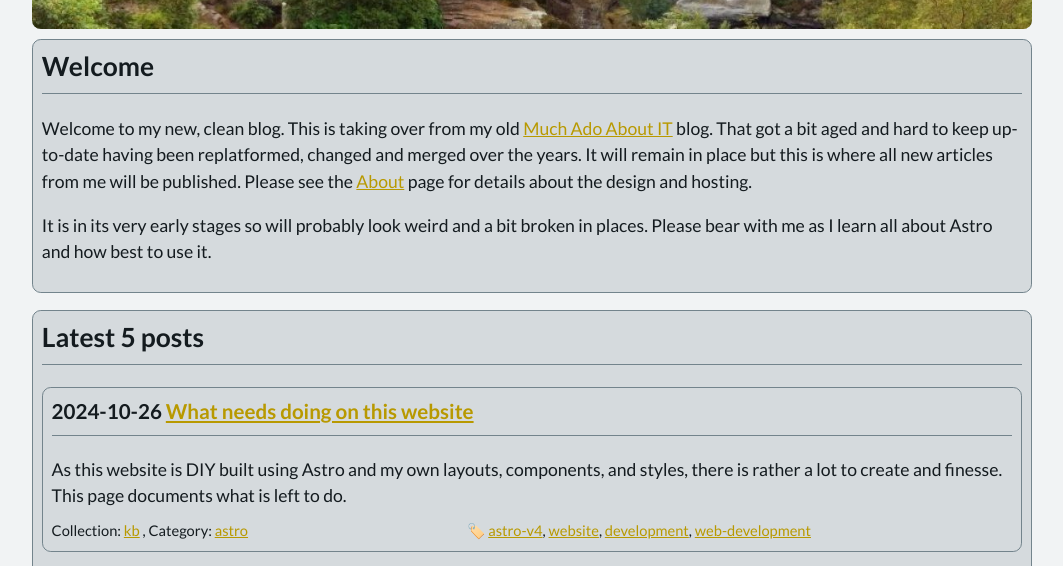
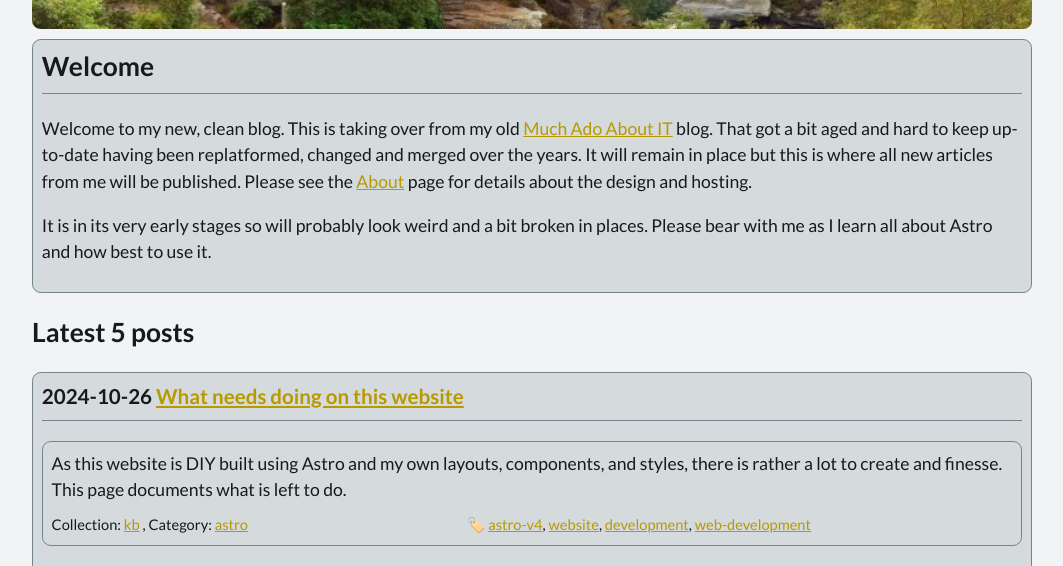
Before and after one commit to TotallyInformation/newblog, an Astro site: page / in a window 1280 px wide. Shown: the part 212-778 px from the top of the page, without its empty margins (108-1171 px from the left). Built offline with nearby package versions, Linux system fonts and the light colour scheme; Astro itself is replaced by a stand-in of ours; some packages are replaced by stand-ins of ours.

Commit message:
Change main>div to .block to stop accidental article-style formatting

```diff
--- a/src/resources/uib-brand.css
+++ b/src/resources/uib-brand.css
@@ -1181,7 +1181,7 @@ main {
 }
 
 /* Set a child div to have same format as an article */
-main>div {
+.block {
     /* max-width: var(--max-width); */
     border: 1px solid var(--text3);
     border-radius: var(--border-radius);
@@ -1190,9 +1190,9 @@ main>div {
     background-color: var(--surface3);
 }
 
-main>div>h2,
-main>div>h3,
-main>div>h4 {
+.block>h2,
+.block>h3,
+.block>h4 {
     margin-block-start: 0;
     border-bottom: 1px solid var(--text3);
     padding-block-end: var(--border-pad);
```
